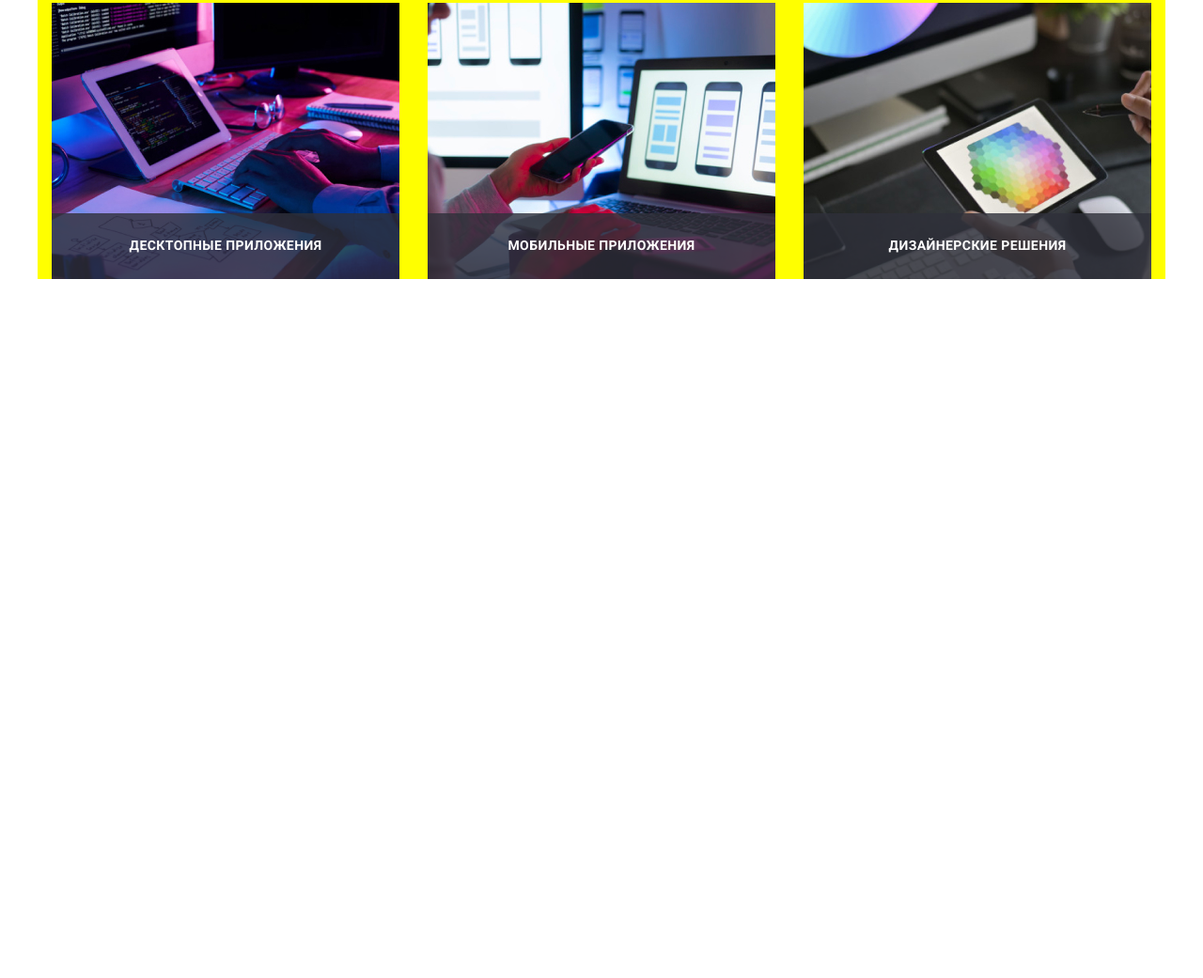
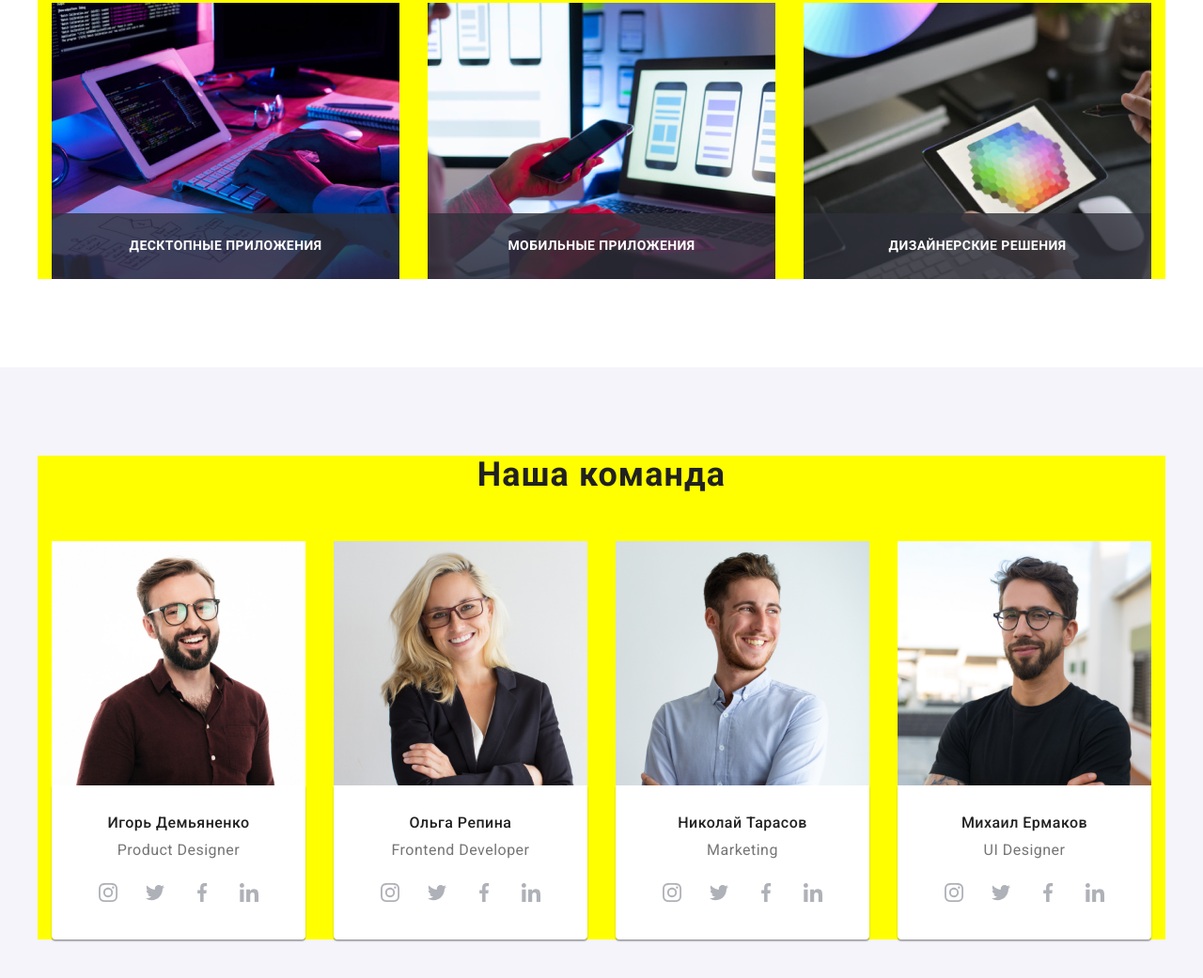
Before and after one commit to DmViktoriya/goit-markup-hw-08, a plain HTML site: page index.html in a window 1280 px wide. Shown: the part 525-1566 px from the top of the page at 94% size. Before the commit the page ends 916 px from the top, so only its background shows below. Drawn offline with nearby package versions, Linux system fonts and the light colour scheme.

Commit message:
Added team M+T+D

```diff
--- a/index.html
+++ b/index.html
@@ -130,12 +130,12 @@
             </div>
         </section>
         <!--Наша команда-->
-        <!--<section class="section team">
+        <section class="section team">
             <div class="container team__container">
             <h2 class="team__header">Наша команда</h2>
             <ul class="list team__list">
                 <li class="team__item">
-                    <img class="team__card" src="./images/team-card1.jpg" alt="Игорь Демьяненко" width="270" height="260">
+                    <img class="team__card" src="./images/team-card1.jpg" alt="Игорь Демьяненко">
                     <div class="team__box">
                         <h3 class="team__name">Игорь Демьяненко</h3>
                         <p lang="en" class="team__job">Product Designer</p>
@@ -172,7 +172,7 @@
                     </div>
                 </li>
                 <li class="team__item">
-                    <img class="team__card" src="./images/team-card2.jpg" alt="Ольга Репина" width="270" height="260">
+                    <img class="team__card" src="./images/team-card2.jpg" alt="Ольга Репина">
                     <div class="team__box">
                         <h3 class="team__name">Ольга Репина</h3>
                         <p lang="en" class="team__job">Frontend Developer</p>
@@ -209,7 +209,7 @@
                     </div>
                 </li>
                 <li class="team__item">
-                    <img class="team__card" src="./images/team-card3.jpg" alt="Николай Тарасов" width="270" height="260">
+                    <img class="team__card" src="./images/team-card3.jpg" alt="Николай Тарасов">
                     <div class="team__box">
                         <h3 class="team__name">Николай Тарасов</h3>
                         <p lang="en" class="team__job">Marketing</p>
@@ -246,7 +246,7 @@
                     </div>
                 </li>
                 <li class="team__item">
-                    <img class="team__card" src="./images/team-card4.jpg" alt="Михаил Ермаков" width="270" height="260">
+                    <img class="team__card" src="./images/team-card4.jpg" alt="Михаил Ермаков">
                     <div class="team__box">
                         <h3 class="team__name">Михаил Ермаков</h3>
                         <p lang="en" class="team__job">UI Designer</p>
@@ -284,7 +284,7 @@
                 </li>
             </ul>
             </div>
-        </section>-->
+        </section>
         <!--Постоянные клиенты-->
         <!--<section class="clients section">
             <div class="container">
--- a/sass/components/_social-icons.scss
+++ b/sass/components/_social-icons.scss
@@ -1,6 +1,6 @@
 /*Социальные сети*/
 .social-icons {
-  display: inline-flex;
+  display: flex;
   justify-content: center;
 }
 .social-icons__link {
--- a/sass/layout/_feature.scss
+++ b/sass/layout/_feature.scss
@@ -50,7 +50,7 @@
   @media screen and (min-width: 480px) {
     max-width: 450px;
   }
-  @media screen and (min-width: 1200px) {
+  @media screen and (min-width: 768px) {
     max-width: 354px;
   }
   @media screen and (min-width: 1200px) {
--- a/sass/layout/_team.scss
+++ b/sass/layout/_team.scss
@@ -18,18 +18,42 @@
 }
 .team__list {
   display: flex;
-  margin: 0 auto;
+  flex-wrap: wrap;
+  margin-top: -30px;
+  margin-left: -30px;
 }
 .team__item {
-  padding: 0 auto 30px;
-  margin-left: 0;
+  flex-basis: calc((100% - 30px * var(--grid__item)) / var(--grid__item));
+  margin-top: 30px;
+  margin-left: 30px;
+
+  --grid__item: 1;
+
+  @media screen and (min-width: 768px) {
+    --grid__item: 2;
+  }
+
+  @media screen and (min-width: 1200px) {
+    --grid__item: 4;
+  }
 }
-.team__item:not(:last-child) {
-  margin-right: 30px;
-}
+
 .team__card {
   padding: 0;
   margin: 0;
+
+  @media screen and (min-width: 480px) {
+    max-width: 450px;
+    max-height: 460px;
+  }
+  @media screen and (min-width: 768px) {
+    max-width: 354px;
+    max-height: 374px;
+  }
+  @media screen and (min-width: 1200px) {
+    max-width: 270px;
+    max-height: 260px;
+  }
 }
 .team__name {
   font-weight: 500;
@@ -60,4 +84,14 @@
   box-shadow: 0px 1px 3px rgba(0, 0, 0, 0.12), 0px 1px 1px rgba(0, 0, 0, 0.14),
     0px 2px 1px rgba(0, 0, 0, 0.2);
   border-radius: 0px 0px 4px 4px;
+
+  @media screen and (min-width: 480px) {
+    max-width: 450px;
+  }
+  @media screen and (min-width: 768px) {
+    max-width: 354px;
+  }
+  @media screen and (min-width: 1200px) {
+    max-width: 270px;
+  }
 }
```
Also changed, not shown: css/main.css, css/main.min.css, 2 other files.
